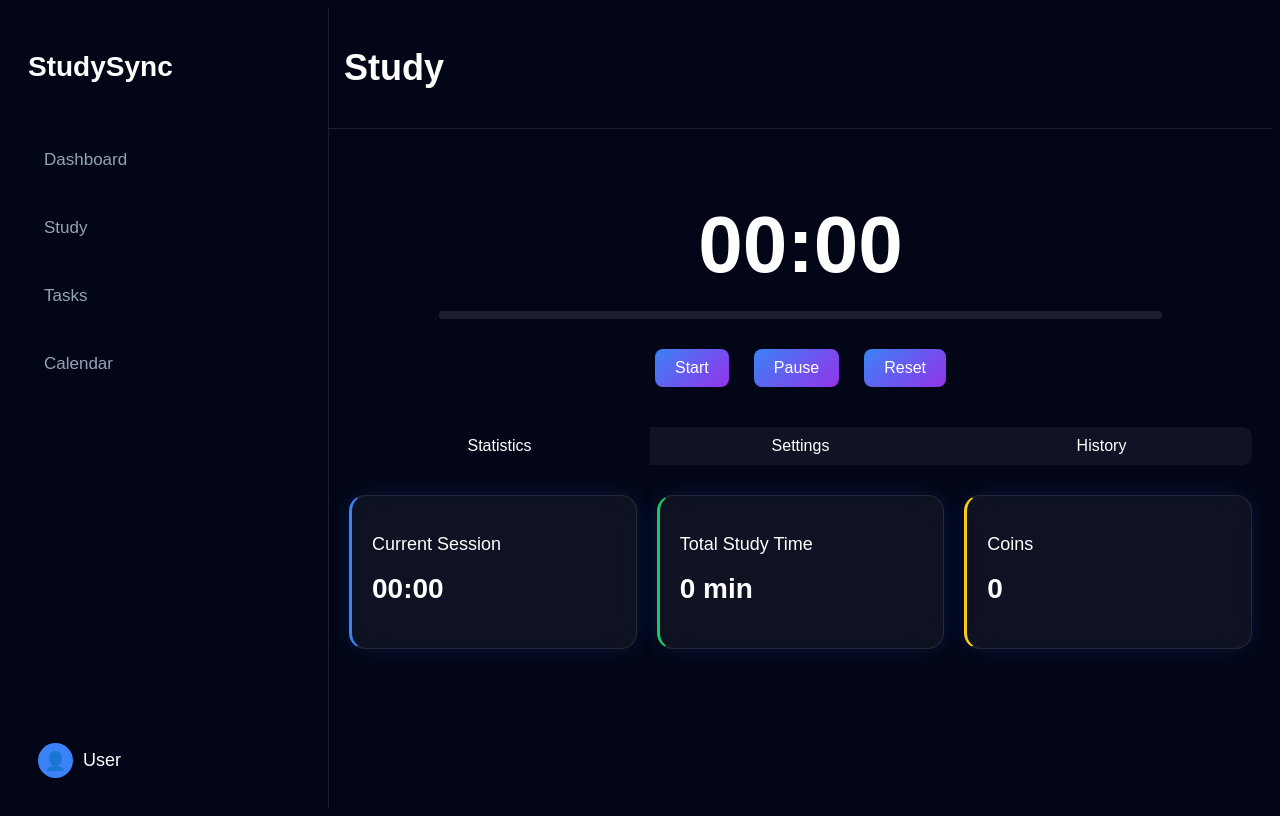
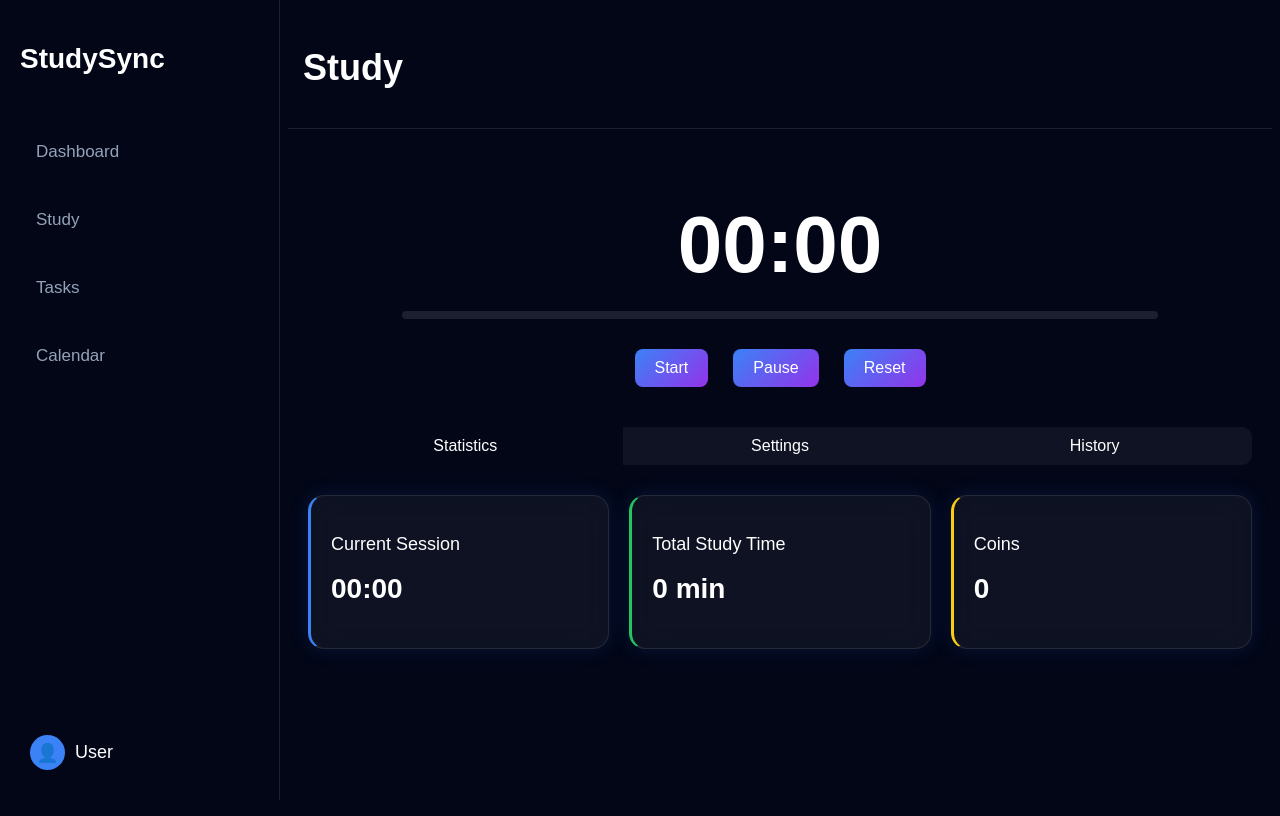
Before and after one commit to mani759/studysync, a Flask app: page /study in a window 1280 px wide. Run offline with Flask 3, Linux system fonts and the light colour scheme; some libraries are stand-ins or nearby versions.

Commit message:
changes saved

```diff
--- a/main.py
+++ b/main.py
@@ -6,7 +6,7 @@ app=Flask(__name__)
 
 @app.route("/")
 def home():
-    return render_template("signup.html")
+    return render_template("home.html")
 
 @app.route("/home")
 def home_page():
--- a/static/css/home.css
+++ b/static/css/home.css
@@ -15,7 +15,13 @@ body{
     padding:30px;
     background:var(--bg);
     color:var(--text);
+     margin-left:320px;
+
+    width:calc(100% - 320px);
+
+    min-height:100vh;
 }
+
 
 
 /* HEADER */
--- a/static/css/layout.css
+++ b/static/css/layout.css
@@ -1,7 +1,4 @@
-/* LAYOUT STRUCTURE */
-/* ================= THEME SYSTEM ================= */
 
-/* DARK (default) */
 :root{
 
     --bg: #020617;
@@ -58,14 +55,33 @@ body, .sidebar, .stat-card, .history-item, .settings-section, .topbar, .tabs {
 }
 
 /* SIDEBAR */
+
 .sidebar {
+
+    position: fixed;
+
+    top: 0;
+
+    left: 0;
+
+    height: 100vh;
+
+    width: 280px;
+
     display: flex;
+
     flex-direction: column;
-    width: 280px;
+
     background: var(--bg);
+
     border-right: 1px solid var(--border);
+
     padding: 20px;
+
     gap: 10px;
+
+    overflow-y: auto;
+     box-sizing:border-box;
 
 }
 
--- a/static/css/study.css
+++ b/static/css/study.css
@@ -12,7 +12,17 @@ body.light {
 body, .sidebar, .stat-card, .history-item, .settings-section, .topbar, .tabs {
     transition: all 0.3s ease;
 }
+.main{
 
+    margin-left:280px;
+
+    width:calc(100% - 280px);
+
+    min-height:100vh;
+
+    box-sizing:border-box;
+
+}
 /* BACKGROUND */
 body {
     background: var(--bg);
@@ -280,6 +290,18 @@ button{
     border-radius: 6px;
     border: none;
     cursor: pointer;
+    transition: 0.3S ease;
+}
+
+.settings-section button :hover{
+    transform: translateY(-2px);
+    box-shadow: 0 0 18px rgba(59,130,246,0.4);
+}
+
+.settings-section button:active{
+
+    transform: scale(0.96);
+
 }
 
 /* SLIDER */
--- a/static/js/timer.js
+++ b/static/js/timer.js
@@ -68,7 +68,7 @@ function updateDisplay(){
 
 }
 
-async function saveSessions() {
+async function saveSessions(status) {
     try{
 
         let user = auth.currentUser;
@@ -79,6 +79,7 @@ async function saveSessions() {
 
        let sessionData={
         duration:duration,
+        status:status,
         date:new Date(),
         type:"study",
         userId: user.uid ,
@@ -110,7 +111,7 @@ function startTimer(){
             clearInterval(interval);
             interval=null;
             document.getElementById("statusMsg").innerText="Session completed";
-            saveSessions();
+            saveSessions("completed");
             return;
         }
 
@@ -133,6 +134,12 @@ function pauseTimer(){
 function resetTimer(){
     clearInterval(interval);
     interval=null;
+     if(time !== duration){
+
+        saveSessions("incomplete");
+
+    }
+
     time=duration;
     document.getElementById("statusMsg").innerText="";
     updateDisplay();
--- a/templates/login.html
+++ b/templates/login.html
@@ -14,7 +14,7 @@
        <input type="email" placeholder="enter your email" id="email-id">
 
        <label>PASSWORD</label>
-       <input type="password" placeholder="create your password" id="password-id">
+       <input type="password" placeholder="enter your password" id="password-id">
 
        <button type="submit" class="primary-btn" id="primary-btn-id">Login</button>
         <p id="error-msg" style="color: red;"></p>
```
Also changed, not shown: static/js/home.js (+11 -4 lines).
